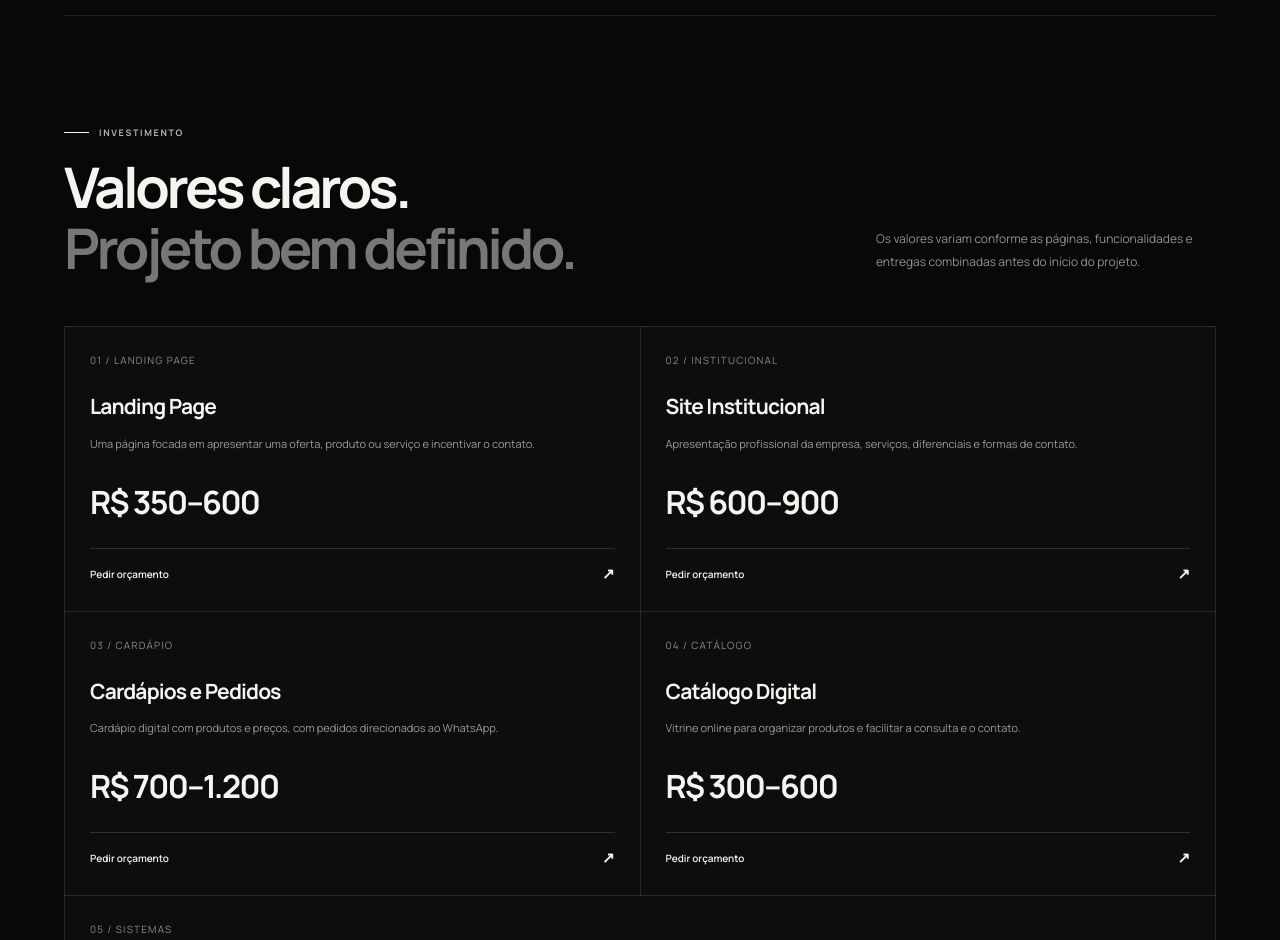
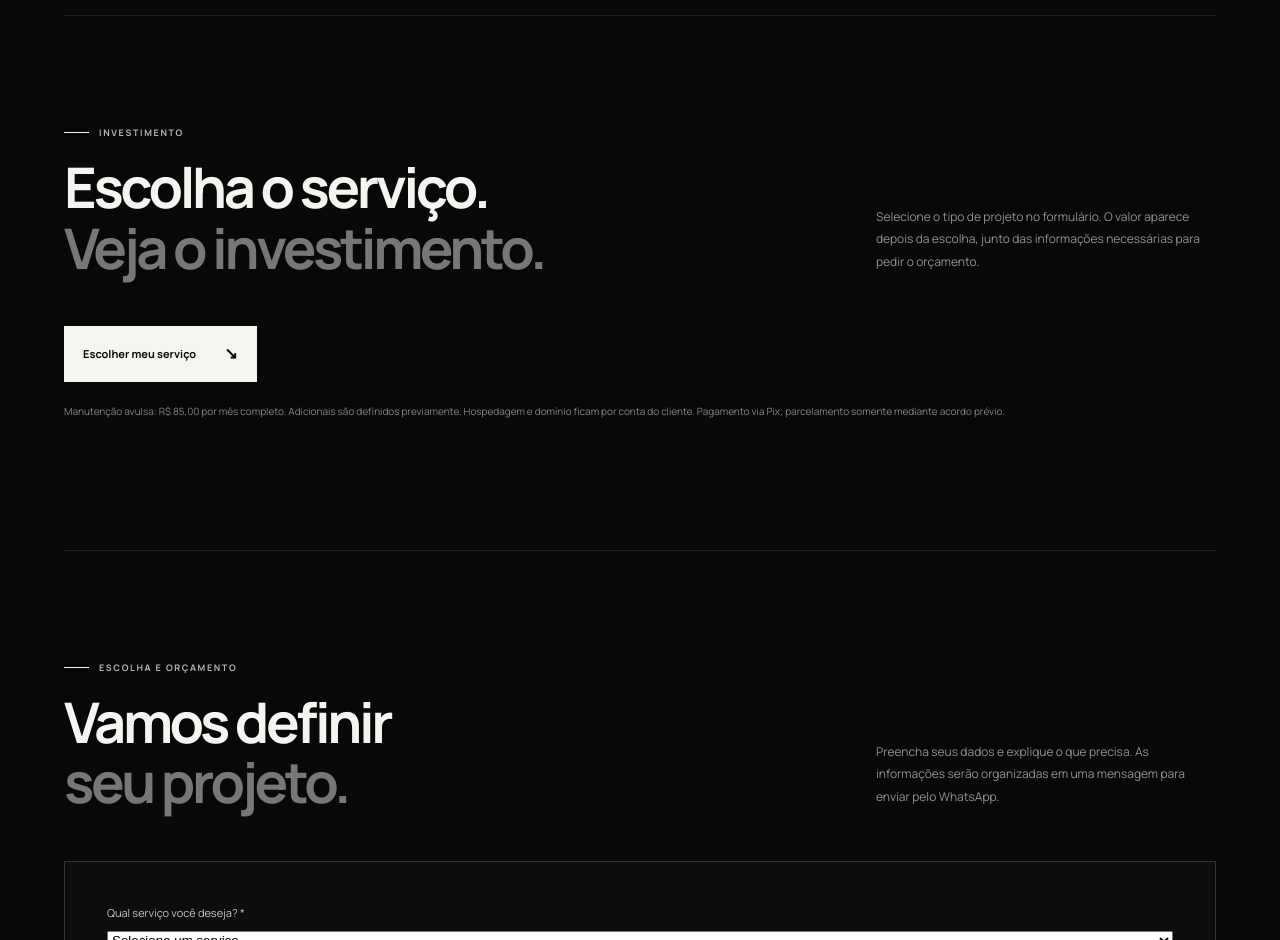
Before and after one commit to yansitesemarcas/yan-serra-sites, a plain HTML site: page index.html in a window 1280 px wide. Shown: the part 1860-2800 px from the top of the page. Drawn offline with Linux system fonts and the light colour scheme.

Commit message:
Reorganiza orçamento e aplica logo original na seção final

```diff
--- a/index.html
+++ b/index.html
@@ -34,10 +34,10 @@
         <div class="intro-monogram" aria-label="Monograma YS da Yan Serra">
           <span class="monogram-y">Y</span><span class="monogram-s">S</span>
         </div>
-        <p class="intro-overline">ESTRATÉGIA · DESIGN · TECNOLOGIA</p>
+        <div class="intro-followup" id="intro-followup"><p class="intro-overline">ESTRATÉGIA · DESIGN · TECNOLOGIA</p>
         <h1>YAN SERRA<br>SITES E MARCAS</h1>
         <p class="intro-description">Pequeno no começo. Grande na intenção.</p>
-        <a class="button button-light intro-button" href="#servicos">Conheça Serviços <span>↘</span></a>
+        <a class="button button-light intro-button" href="#servicos">Conheça Serviços <span>↘</span></a></div>
       </div>
       <div class="hero-bottom"><span>YAN SERRA SITES E MARCAS</span><span>PRESENÇA DIGITAL COM INTENÇÃO <b>↓</b></span></div>
     </section>
@@ -57,27 +57,25 @@
       </div>
     </section>
 
-    <section class="pricing section-wrap section-space" id="valores">
-      <div class="section-heading">
-        <div><p class="eyebrow"><span class="eyebrow-line"></span> INVESTIMENTO</p><h2>Valores claros.<br><span class="muted-word">Projeto bem definido.</span></h2></div>
-        <p class="section-intro">Os valores variam conforme as páginas, funcionalidades e entregas combinadas antes do início do projeto.</p>
-      </div>
-      <div class="price-grid">
-        <article class="price-card"><span class="service-number">01 / LANDING PAGE</span><h3>Landing Page</h3><p>Uma página focada em apresentar uma oferta, produto ou serviço e incentivar o contato.</p><strong>R$ 350–600</strong><a href="#orcamento" class="card-link">Pedir orçamento <span>↗</span></a></article>
-        <article class="price-card"><span class="service-number">02 / INSTITUCIONAL</span><h3>Site Institucional</h3><p>Apresentação profissional da empresa, serviços, diferenciais e formas de contato.</p><strong>R$ 600–900</strong><a href="#orcamento" class="card-link">Pedir orçamento <span>↗</span></a></article>
-        <article class="price-card"><span class="service-number">03 / CARDÁPIO</span><h3>Cardápios e Pedidos</h3><p>Cardápio digital com produtos e preços, com pedidos direcionados ao WhatsApp.</p><strong>R$ 700–1.200</strong><a href="#orcamento" class="card-link">Pedir orçamento <span>↗</span></a></article>
-        <article class="price-card"><span class="service-number">04 / CATÁLOGO</span><h3>Catálogo Digital</h3><p>Vitrine online para organizar produtos e facilitar a consulta e o contato.</p><strong>R$ 300–600</strong><a href="#orcamento" class="card-link">Pedir orçamento <span>↗</span></a></article>
-        <article class="price-card price-card-wide"><span class="service-number">05 / SISTEMAS</span><h3>Site com Sistema ou Painel</h3><p>Projetos com cadastros, matrícula, área administrativa ou outras funcionalidades. O valor final depende do escopo.</p><strong>A partir de R$ 1.200</strong><a href="#orcamento" class="card-link">Descrever meu projeto <span>↗</span></a></article>
-      </div>
-      <p class="pricing-note">Manutenção avulsa: R$ 85,00 por mês completo. Adicionais e funcionalidades extras são definidos previamente com Yan Serra. Hospedagem e domínio ficam por conta do cliente. Pagamento via Pix; parcelamento somente mediante acordo prévio.</p>
-    </section>
+
+<section class="pricing section-wrap section-space" id="valores">
+  <div class="section-heading">
+    <div><p class="eyebrow"><span class="eyebrow-line"></span> INVESTIMENTO</p><h2>Escolha o serviço.<br><span class="muted-word">Veja o investimento.</span></h2></div>
+    <p class="section-intro">Selecione o tipo de projeto no formulário. O valor aparece depois da escolha, junto das informações necessárias para pedir o orçamento.</p>
+  </div>
+  <a class="button button-light pricing-cta" href="#orcamento">Escolher meu serviço <span>↘</span></a>
+  <p class="pricing-note">Manutenção avulsa: R$ 85,00 por mês completo. Adicionais são definidos previamente. Hospedagem e domínio ficam por conta do cliente. Pagamento via Pix; parcelamento somente mediante acordo prévio.</p>
+</section>
 
 <section class="quote section-wrap section-space" id="orcamento">
       <div class="section-heading">
-        <div><p class="eyebrow"><span class="eyebrow-line"></span> VAMOS CONVERSAR</p><h2>Conte sobre<br><span class="muted-word">seu projeto.</span></h2></div>
+        <div><p class="eyebrow"><span class="eyebrow-line"></span> ESCOLHA E ORÇAMENTO</p><h2>Vamos definir<br><span class="muted-word">seu projeto.</span></h2></div>
         <p class="section-intro">Preencha seus dados e explique o que precisa. As informações serão organizadas em uma mensagem para enviar pelo WhatsApp.</p>
       </div>
       <form class="quote-form" id="quote-form">
+        <div class="form-field form-field-wide"><label for="service-choice">Qual serviço você deseja? *</label><select id="service-choice" name="servico" required><option value="">Selecione um serviço</option><option value="landing">Landing Page</option><option value="institucional">Site Institucional</option><option value="cardapio">Cardápio e Pedidos</option><option value="catalogo">Catálogo Digital</option><option value="sistema">Site com Sistema ou Painel</option></select></div>
+        <div class="selected-service-summary form-field-wide" id="selected-service-summary" hidden aria-live="polite"><span class="price-kicker" id="selected-service-name">SERVIÇO SELECIONADO</span><strong id="selected-service-price"></strong><p id="selected-service-description"></p><small>O valor final será confirmado após definir o escopo e as funcionalidades.</small></div>
+
         <div class="form-field"><label for="client-name">Seu nome *</label><input id="client-name" name="nome" required autocomplete="name" placeholder="Como podemos chamar você?"></div>
         <div class="form-field"><label for="business-name">Nome do estabelecimento / marca *</label><input id="business-name" name="estabelecimento" required placeholder="Nome do seu negócio"></div>
         <div class="form-field"><label for="client-whatsapp">Seu WhatsApp *</label><input id="client-whatsapp" name="whatsapp" required autocomplete="tel" placeholder="(DDD) 9XXXX-XXXX"></div>
@@ -115,7 +113,7 @@
     </section>
 
     <section class="contact section-wrap section-space" id="contato">
-      <div class="contact-panel"><div class="contact-orbit orbit-a"></div><div class="contact-orbit orbit-b"></div><div class="contact-content"><p class="eyebrow"><span class="eyebrow-line"></span> SEU PRÓXIMO PASSO</p><h2>Vamos dar vida<br>à sua <span class="accent-word">ideia.</span></h2><p>Conte o que você precisa. Vamos entender seu projeto e preparar uma proposta adequada ao seu negócio.</p><div class="contact-links"><a class="button button-light" href="https://wa.me/5585988159854" target="_blank" rel="noopener noreferrer">Falar pelo WhatsApp <span>↗</span></a><a class="contact-link" href="https://www.instagram.com/ys.sitesemarcas/" target="_blank" rel="noopener noreferrer">Instagram: @ys.sitesemarcas ↗</a><a class="contact-link" href="mailto:yan.sitesemarcas@gmail.com">yan.sitesemarcas@gmail.com ↗</a></div><p class="contact-small">Yan Serra Sites e Marcas · Fortaleza, Ceará</p></div><div class="contact-side"><span class="side-index">LET'S BUILD SOMETHING USEFUL</span><strong>YS<span>.</span></strong><span class="side-bottom">DESIGN · WEB · SOLUÇÕES</span></div></div>
+      <div class="contact-panel"><div class="contact-orbit orbit-a"></div><div class="contact-orbit orbit-b"></div><div class="contact-content"><p class="eyebrow"><span class="eyebrow-line"></span> SEU PRÓXIMO PASSO</p><h2>Vamos dar vida<br>à sua <span class="accent-word">ideia.</span></h2><p>Conte o que você precisa. Vamos entender seu projeto e preparar uma proposta adequada ao seu negócio.</p><div class="contact-links"><a class="button button-light" href="https://wa.me/5585988159854" target="_blank" rel="noopener noreferrer">Falar pelo WhatsApp <span>↗</span></a><a class="contact-link" href="https://www.instagram.com/ys.sitesemarcas/" target="_blank" rel="noopener noreferrer">Instagram: @ys.sitesemarcas ↗</a><a class="contact-link" href="mailto:yan.sitesemarcas@gmail.com">yan.sitesemarcas@gmail.com ↗</a></div><p class="contact-small">Yan Serra Sites e Marcas · Fortaleza, Ceará</p></div><div class="contact-side"><span class="side-index">LET'S BUILD SOMETHING USEFUL</span><img class="contact-brand-logo" src="assets/logo.svg" alt="Logo original YS da Yan Serra Sites e Marcas"><span class="side-bottom">DESIGN · WEB · SOLUÇÕES</span></div></div>
     </section>
   </main>
 
```
